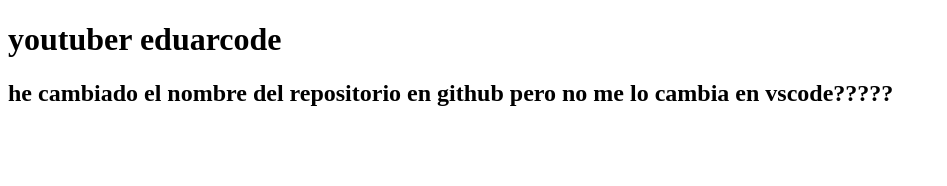
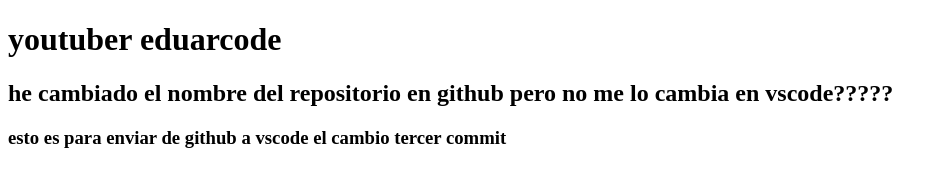
Before and after one commit to manuelnebo/eduarcodeyoutube, a plain HTML site: page index.html in a window 1280 px wide. Shown: the whole page, without its empty margins (0-947 px from the left). Drawn offline with Linux system fonts and the light colour scheme.

Commit message:
Update index.html
tercer commit

```diff
--- a/index.html
+++ b/index.html
@@ -10,6 +10,7 @@
 <body>
     <h1>youtuber eduarcode</h1>
     <h2>he cambiado el nombre del repositorio en github pero no me lo cambia en vscode?????</h2>
+    <h3>esto es para enviar de github a vscode el cambio tercer commit</h3>
 </body>
 
 </html>
```
